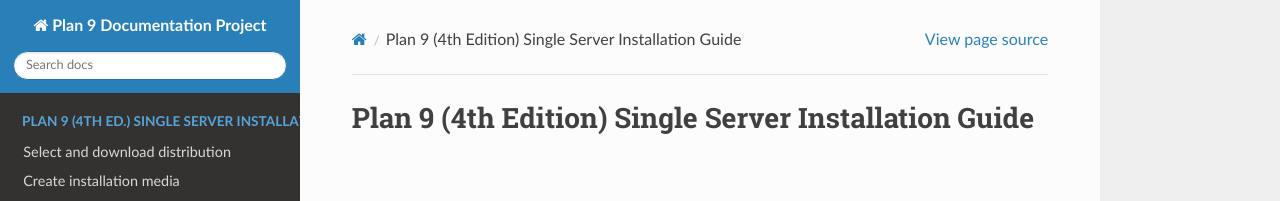
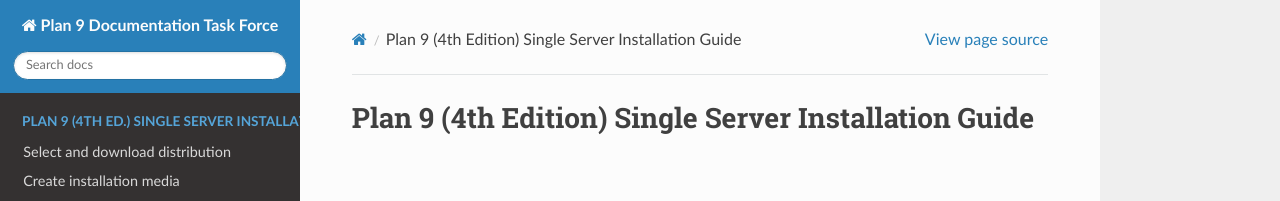
Before and after one commit to tip9ug/plan9-4th-edition-single-server-installation-guide, a Sphinx documentation site: the page built from source/index.md, in a window 1280 px wide. Shown: the top 201 px of the page. Built offline with Sphinx 7.4.7 and the Read the Docs theme 2.0.0, drawn with Linux system fonts in a browser that asks for light colours.

Commit message:
Update conf.py

```diff
--- a/source/conf.py
+++ b/source/conf.py
@@ -16,7 +16,7 @@
 
 # -- Project information -----------------------------------------------------
 
-project = 'Plan 9 Documentation Project'
+project = 'Plan 9 Documentation Task Force'
 copyright = '2021-2022, TIP9UG Authors'
 author = 'TIP9UG Authors'
 
```
